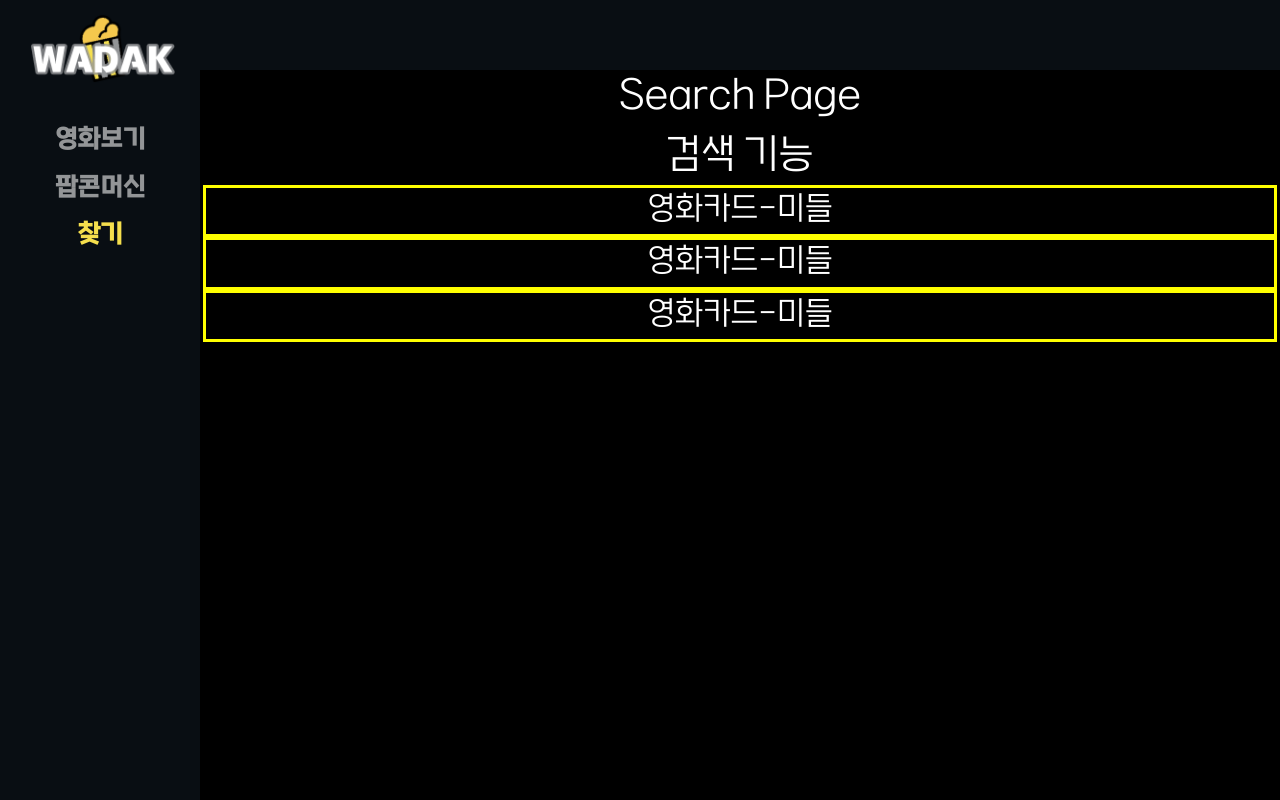
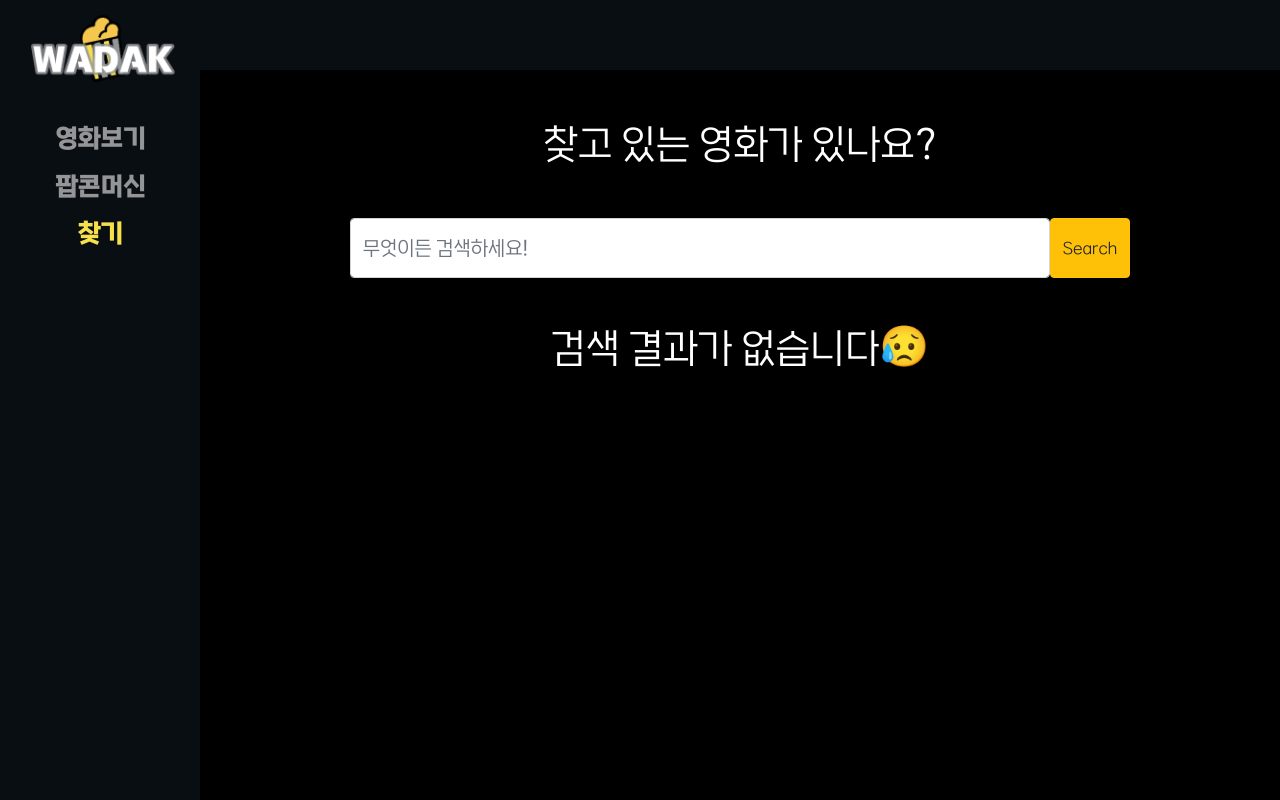
Before and after one commit to Alex-Redlich/WADAK, a Vue app in the folder final_pjt_front/: page /search in a window 1280 px wide. Shown: the top 800 px of the page. Built offline with nearby package versions, Linux system fonts and the light colour scheme.

Commit message:
서치 페이지 구현__SearchView*.vue__서치 페이지 구현, 디테일 라우터 연결

```diff
--- a/final_pjt_front/src/components/Review/ReviewList.vue
+++ b/final_pjt_front/src/components/Review/ReviewList.vue
@@ -2,7 +2,6 @@
   <div class="ReviewList">
     <div class="Reviewlistbox">
       <table id="ReviewTable" class="table">
-
         <thead>
           <tr>
             <th scope="col-2">영화이름</th>
@@ -16,12 +15,12 @@
         <tbody>
           <!-- for문돌기 -->
           <tr v-for="review in reviews" :key="review.id">
-            <th scope="row">{{review.movie}}</th>
-            <td @click="GoDetail(review.id, review.movie, review)">{{review.title}}</td>
-            <td>⭐ {{review.rating}}</td>
-            <td>{{review.user.nickname}}</td>
-            <td>{{review.created_at}}</td>
-            <td>{{review.like_users_count}}</td>
+            <th @click="GoDetail(review.id, review.movie, review)" scope="row">{{ review.movie.title }}</th>
+            <td @click="GoDetail(review.id, review.movie, review)">{{ review.title }}</td>
+            <td @click="GoDetail(review.id, review.movie, review)">⭐ {{ review.rating }}</td>
+            <td @click="GoDetail(review.id, review.movie, review)">{{ review.user.nickname }}</td>
+            <td @click="GoDetail(review.id, review.movie, review)">{{ review.created_at }}</td>
+            <td @click="GoDetail(review.id, review.movie, review)">{{ review.like_users_count }}</td>
           </tr>
         </tbody>
       </table>
@@ -30,36 +29,35 @@
 </template>
 
 <script>
-import axios from 'axios'
+import axios from "axios";
 
 export default {
   name: "ReviewList",
   data() {
-    return{
-      reviews : []
-    }
+    return {
+      reviews: [],
+    };
   },
   methods: {
-    getAllList(){
+    getAllList() {
       axios({
         method: "get",
         url: "http://127.0.0.1:8000/api/v1/communities/allreviews/",
       })
         .then((res) => {
           console.log("요청성공!");
-          this.reviews = res.data
+          this.reviews = res.data;
         })
-        .catch((err) => console.log(err))
+        .catch((err) => console.log(err));
     },
     GoDetail(id, movie, review) {
-      this.$router.push({ name: "reviewdetail", params: { reviewID: id, moviePK: movie, review_detail : review}})
-    }
-
+      this.$router.push({ name: "reviewdetail", params: { reviewID: id, moviePK: movie, review_detail: review } });
+    },
   },
   created() {
-    this.getAllList()
-  }
-}
+    this.getAllList();
+  },
+};
 </script>
 
 <style>
--- a/final_pjt_front/src/components/Search/MovieCardMiddle.vue
+++ b/final_pjt_front/src/components/Search/MovieCardMiddle.vue
@@ -1,7 +1,11 @@
 <template>
   <div class="MovieCardMiddle">
-    <div style="border: solid yellow">
-      <h2>영화카드-미들</h2>
+    <h5>{{ movie.title }}</h5>
+    <div class="card hovering4" style="width: 300px; height: 400px" @click="GoDetail">
+      <figure><img id="MovieCardMiddle" :src="url" class="card-img-top" /></figure>
+      <div class="movieCard__overlay3">
+        <h3>자세히 보러가기</h3>
+      </div>
     </div>
   </div>
 </template>
@@ -9,7 +13,75 @@
 <script>
 export default {
   name: "MovieCardMiddle",
-}
+  props: {
+    movie: Object,
+  },
+  date() {
+    return {};
+  },
+  computed: {
+    url() {
+      return "https://image.tmdb.org/t/p/w500" + this.movie.poster_path;
+    },
+  },
+  methods: {
+    GoDetail() {
+      this.$router.push({ name: "moviedetail", params: { moviePK: this.movie.id } });
+    },
+  },
+};
 </script>
 
-<style></style>
+<style>
+.MovieCardMiddle {
+  width: 500px;
+  margin: 30px;
+  display: flex;
+  flex-direction: column;
+}
+#MovieCardMiddle {
+  box-shadow: 3px 3px 5px rgb(212, 212, 212);
+  height: 400px;
+}
+.figure {
+  width: 400px;
+}
+.hovering4 figure img {
+  -webkit-filter: grayscale(0) blur(0);
+  filter: grayscale(0) blur(0);
+  -webkit-transition: 0.3s ease-in-out;
+  transition: 0.3s ease-in-out;
+  -webkit-transform: scale(1);
+  transform: scale(1);
+}
+.hovering4 figure:hover img {
+  -webkit-filter: grayscale(100%) blur(2px);
+  filter: grayscale(50%) blur(2px);
+  -webkit-transform: scale(1.1);
+  transform: scale(1.1);
+}
+.movieCard__overlay3 {
+  position: absolute;
+  top: 50%;
+  left: 20%;
+  width: 180px;
+  height: 25px;
+  border-radius: 30px;
+  background-color: rgba(0, 0, 0, 0.6);
+  display: flex;
+  justify-content: center;
+  opacity: 0;
+  transition: opacity 1s ease;
+  z-index: 0;
+  margin: auto;
+  padding: auto;
+}
+.movieCard__overlay3 h3 {
+  color: #f5df4d;
+  font-size: 20px;
+  text-align: center;
+}
+.hovering4:hover .movieCard__overlay3 {
+  opacity: 1;
+}
+</style>
--- a/final_pjt_front/src/components/Search/SearchList.vue
+++ b/final_pjt_front/src/components/Search/SearchList.vue
@@ -1,22 +1,85 @@
 <template>
   <div class="SearchList">
-    <div style="border: solid black">
-      <h1>검색 기능</h1>
-      <div v-for="card in 3" :key="card">
-        <MovieCardMiddle />
+    <div>
+      <h1>찾고 있는 영화가 있나요?</h1>
+      <form @submit.prevent="getSearch" class="Searchbar">
+        <div id="Searchbar_Keyword" class="mb-3">
+          <input class="form-control" id="keyword" placeholder="무엇이든 검색하세요!" v-model="keyword" />
+          <button id="Searchbar" type="submit" class="btn btn-warning">Search</button>
+        </div>
+      </form>
+    </div>
+
+    <div id="Searchlistcard">
+      <div v-if="search_movies.length" style="width: 1700px" id="searchresult">
+        <MovieCardMiddle id="MovieCardSearch" v-for="movie in search_movies" :key="movie.id" :movie="movie" />
+      </div>
+      <div v-else style="margin: 30px">
+        <h1>검색 결과가 없습니다😥</h1>
       </div>
     </div>
   </div>
 </template>
 
 <script>
-import MovieCardMiddle from "@/components/Search/MovieCardMiddle"
+import axios from "axios";
+
+import MovieCardMiddle from "@/components/Search/MovieCardMiddle";
 export default {
   name: "SearchList",
   components: {
     MovieCardMiddle,
   },
-}
+  data() {
+    return {
+      search_movies: {},
+      keyword: "",
+    };
+  },
+  methods: {
+    getSearch() {
+      axios({
+        method: "get",
+        url: `http://127.0.0.1:8000/api/v1/movies/search/${this.keyword}/`,
+      })
+        .then((res) => {
+          this.search_movies = res.data.results;
+        })
+        .catch((err) => console.log(err));
+    },
+  },
+};
 </script>
 
-<style></style>
+<style scoped>
+#Searchlistcard {
+  display: flex;
+  flex-wrap: wrap;
+  justify-content: center;
+}
+#searchresult {
+  display: flex;
+  flex-wrap: wrap;
+  justify-content: center;
+}
+#MovieCardSearch {
+  display: flex;
+  justify-content: center;
+  width: 300px;
+}
+#keyword {
+  width: 700px;
+  height: 60px;
+  font-size: 20px;
+}
+#Searchbar {
+  height: 60px;
+  width: auto;
+}
+
+#Searchbar_Keyword {
+  margin: 50px;
+  display: flex;
+  justify-content: center;
+}
+</style>
--- a/final_pjt_front/src/views/SearchView.vue
+++ b/final_pjt_front/src/views/SearchView.vue
@@ -1,22 +1,24 @@
 <template>
   <div class="SearchView">
-    <h1>Search Page</h1>
     <SearchList />
   </div>
 </template>
 
 <script>
-import SearchList from "@/components/Search/SearchList"
+import SearchList from "@/components/Search/SearchList";
 export default {
   name: "SearchView",
   components: {
     SearchList,
   },
-}
+};
 </script>
 <style scoped>
 .SearchView {
   margin-top: 70px;
   margin-left: 200px;
+  padding: 50px;
+  background-color: black;
+  height: 1100px;
 }
 </style>
```
